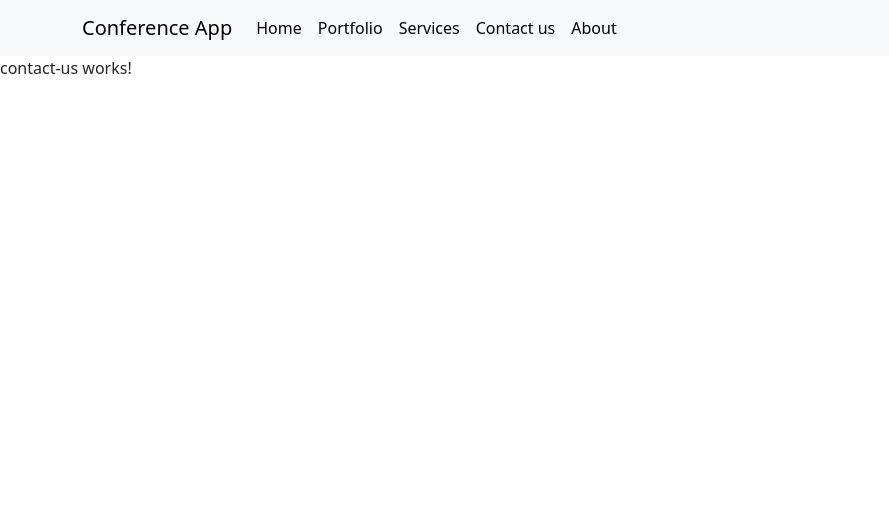
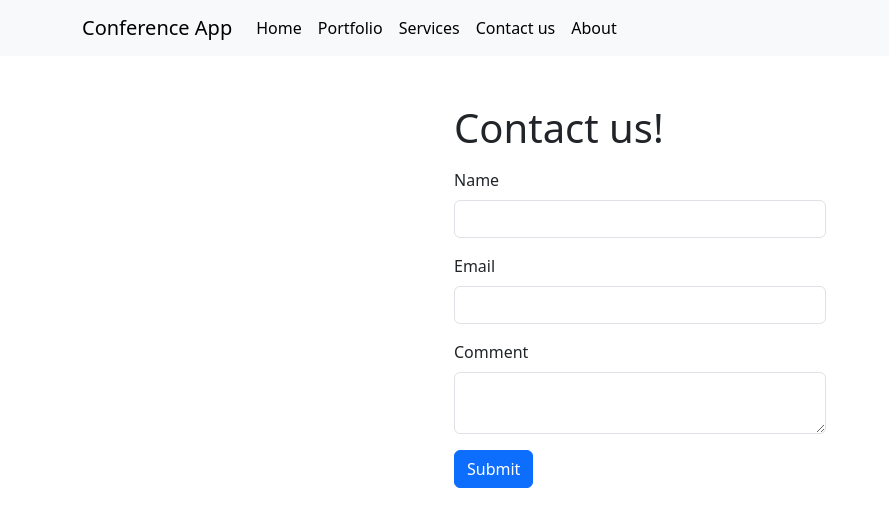
Before and after one commit to Yaroslav3947/conference-angular, an Angular app: page /contact-us in a window 1280 px wide. Shown: the top 526 px of the page, without its empty margins (0-889 px from the left). Built offline with nearby package versions, Linux system fonts and the light colour scheme.

Commit message:
impl contact-us component

```diff
--- a/src/app/app.module.ts
+++ b/src/app/app.module.ts
@@ -1,6 +1,5 @@
 import { NgModule } from '@angular/core';
 import { BrowserModule, provideClientHydration } from '@angular/platform-browser';
-
 import { AppRoutingModule } from './app-routing.module';
 import { AppComponent } from './app.component';
 import { NavbarComponent } from './core/components/navbar/navbar.component';
@@ -9,6 +8,7 @@ import { ServicesComponent } from './features/public/services/services.component
 import { HomeComponent } from './features/public/home/home.component';
 import { PortfolioComponent } from './features/public/portfolio/portfolio.component';
 import { ContactUsComponent } from './features/public/contact-us/contact-us.component';
+import { FormsModule, ReactiveFormsModule } from '@angular/forms';
 
 @NgModule({
   declarations: [
@@ -22,7 +22,9 @@ import { ContactUsComponent } from './features/public/contact-us/contact-us.comp
   ],
   imports: [
     BrowserModule,
-    AppRoutingModule
+    AppRoutingModule,
+    ReactiveFormsModule,
+    FormsModule
   ],
   providers: [
     provideClientHydration()
--- a/src/app/features/public/contact-us/contact-us.component.html
+++ b/src/app/features/public/contact-us/contact-us.component.html
@@ -1 +1,31 @@
-<p>contact-us works!</p>
+<div class="container">
+    <div class="mt-5">
+        <div class="col-11 col-md-6 col-lg-4 mx-auto">
+            <h1>Contact us!</h1>
+
+            <form #form="ngForm" (ngSubmit)="onFormSubmit()">
+
+                <div class="mt-3">
+                    <label for="name" class="form-label">Name</label>
+                    <input type="name" class="form-control" id="name" name="name"
+                    [(ngModel)]="model.name">
+                </div>
+
+                <div class="mt-3">
+                    <label for="email" class="form-label">Email</label>
+                    <input type="email" class="form-control" id="email" name="email"
+                    [(ngModel)]="model.email">
+                </div>
+
+                <div class="mt-3">
+                    <label for="comment" class="form-label">Comment</label>
+                    <textarea type="text" class="form-control" id="comment" name="comment" [(ngModel)]="model.comment"></textarea>
+                </div>
+
+                <div class="mt-3">
+                    <button type="submit" class="btn btn-primary">Submit</button>
+                </div>
+            </form>
+        </div>
+    </div>
+</div>
--- a/src/app/features/public/contact-us/contact-us.component.ts
+++ b/src/app/features/public/contact-us/contact-us.component.ts
@@ -1,10 +1,27 @@
-import { Component } from '@angular/core';
+import { Component, OnInit } from '@angular/core';
+import { ContactUsRequest } from '../models/contact-us-request';
 
 @Component({
   selector: 'app-contact-us',
   templateUrl: './contact-us.component.html',
   styleUrl: './contact-us.component.css'
 })
-export class ContactUsComponent {
+export class ContactUsComponent implements OnInit {
 
+  model: ContactUsRequest;
+
+  constructor() {
+    this.model = {
+      name: '',
+      email: '',
+      comment: ''
+    }
+  }
+
+  ngOnInit() {
+  }
+
+  onFormSubmit() {
+    console.log(this.model)
+  }
 }
--- /dev/null
+++ b/src/app/features/public/models/contact-us-request.ts
@@ -0,0 +1,5 @@
+export interface ContactUsRequest {
+    name: string;
+    email: string;
+    comment: string;
+}
```
